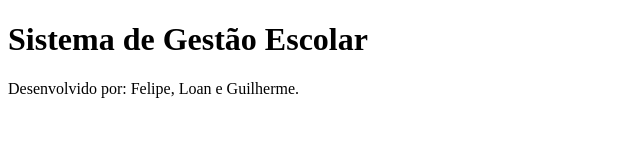
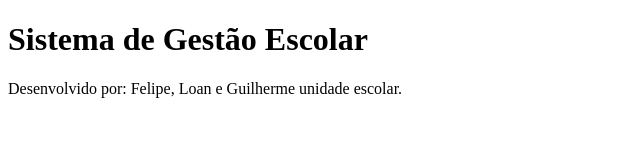
Before and after one commit to felipemessiass/projeto-gcs, a plain HTML site: page index.html in a window 1280 px wide. Shown: the whole page, without its empty margins (0-640 px from the left). Drawn offline with Linux system fonts and the light colour scheme.

Commit message:
Update index.html

```diff
--- a/index.html
+++ b/index.html
@@ -6,7 +6,7 @@
 </head>
 <body>
     <h1>Sistema de Gestão Escolar</h1>
-    <p>Desenvolvido por: Felipe, Loan e Guilherme.</p>
+    <p>Desenvolvido por: Felipe, Loan e Guilherme unidade escolar.</p>
 
     <script>
 
```
